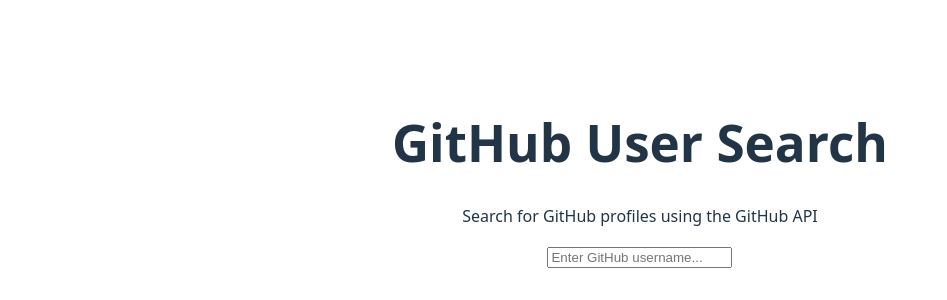
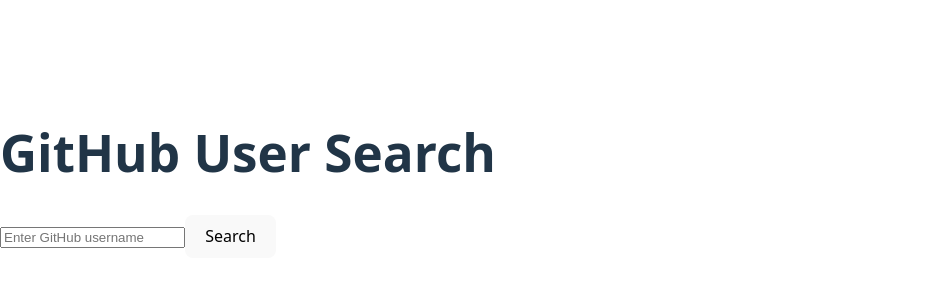
Before and after one commit to maryamh19/alx-fe-reactjs, a React (Vite) app in the folder github-user-search/: page / in a window 1280 px wide. Shown: the part 226-526 px from the top of the page, without its empty margins (0-947 px from the left). Built offline with nearby package versions, Linux system fonts and the light colour scheme.

Commit message:
Add README for GitHub User Search

```diff
--- a/github-user-search/src/App.jsx
+++ b/github-user-search/src/App.jsx
@@ -1,20 +1,10 @@
-import { useState } from "react";
-import "./App.css";
+import Search from "./components/Search";
 
 function App() {
-  const [query, setQuery] = useState("");
-
   return (
-    <div className="app">
+    <div className="App">
       <h1>GitHub User Search</h1>
-      <p>Search for GitHub profiles using the GitHub API</p>
-
-      <input
-        type="text"
-        placeholder="Enter GitHub username..."
-        value={query}
-        onChange={(e) => setQuery(e.target.value)}
-      />
+      <Search />
     </div>
   );
 }
--- /dev/null
+++ b/github-user-search/src/components/Search.jsx
@@ -0,0 +1,51 @@
+import { useState } from "react";
+import { fetchUserData } from "../services/githubApi";
+
+export default function Search() {
+  const [username, setUsername] = useState("");
+  const [userData, setUserData] = useState(null);
+  const [loading, setLoading] = useState(false);
+  const [error, setError] = useState("");
+
+  const handleSearch = async (e) => {
+    e.preventDefault();
+    setLoading(true);
+    setError("");
+    setUserData(null);
+
+    try {
+      const data = await fetchUserData(username);
+      setUserData(data);
+    } catch (err) {
+      setError("Looks like we can't find the user");
+    } finally {
+      setLoading(false);
+    }
+  };
+
+  return (
+    <div className="search-container">
+      <form onSubmit={handleSearch}>
+        <input
+          type="text"
+          placeholder="Enter GitHub username"
+          value={username}
+          onChange={(e) => setUsername(e.target.value)}
+        />
+        <button type="submit">Search</button>
+      </form>
+
+      {loading && <p>Loading...</p>}
+      {error && <p>{error}</p>}
+      {userData && (
+        <div className="user-card">
+          <img src={userData.avatar_url} alt={userData.login} width="100" />
+          <h2>{userData.name || userData.login}</h2>
+          <a href={userData.html_url} target="_blank">
+            View Profile
+          </a>
+        </div>
+      )}
+    </div>
+  );
+}
--- a/github-user-search/src/services/githubApi.js
+++ b/github-user-search/src/services/githubApi.js
@@ -1,20 +1,18 @@
 import axios from "axios";
 
-const API_URL = import.meta.env.VITE_GITHUB_API_URL;
-const API_KEY = import.meta.env.VITE_GITHUB_API_KEY;
+const BASE_URL = "https://api.github.com/users";
 
-export const searchUsers = async (username) => {
+export const fetchUserData = async (username) => {
   try {
-    const response = await axios.get(`${API_URL}/search/users`, {
-      params: { q: username },
-      headers: API_KEY
-        ? { Authorization: `token ${API_KEY}` }
-        : {},
+    const response = await axios.get(`${BASE_URL}/${username}`, {
+      headers: {
+        Authorization: import.meta.env.VITE_APP_GITHUB_API_KEY
+          ? `token ${import.meta.env.VITE_APP_GITHUB_API_KEY}`
+          : undefined,
+      },
     });
-
-    return response.data.items;
+    return response.data;
   } catch (error) {
-    console.error("Error fetching GitHub users:", error);
     throw error;
   }
 };
```
Also changed, not shown: 2 other files (tests, documents, lock files or other folders).
